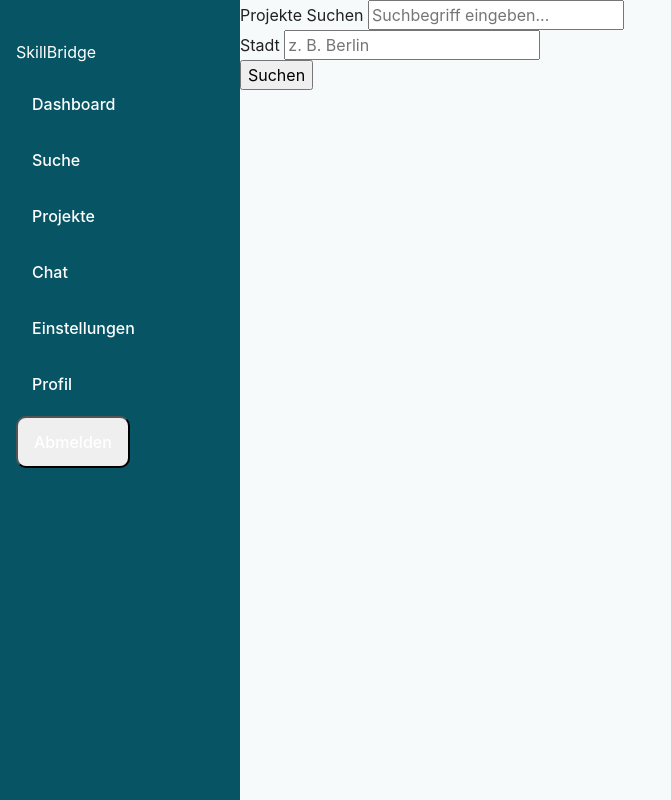
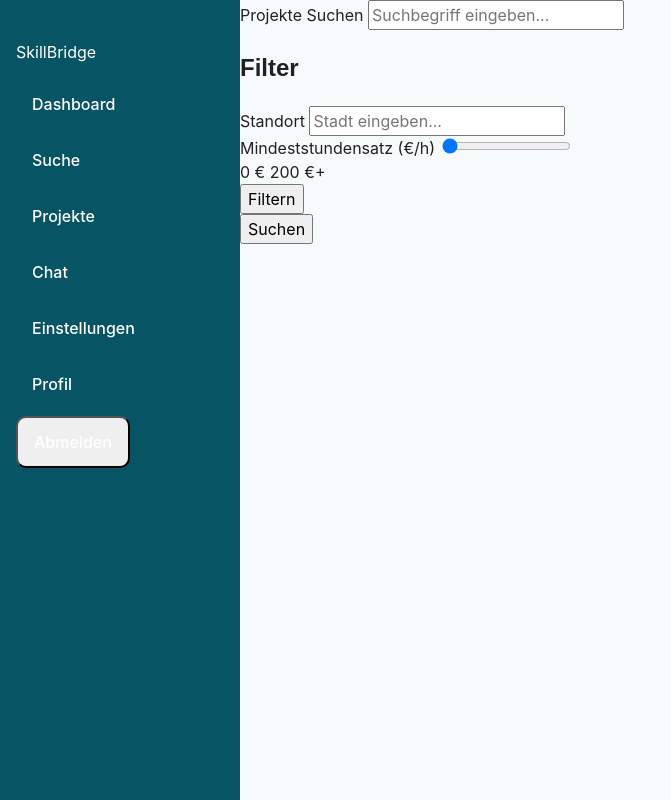
Before and after one commit to zaole05-stack/Project-SkillBridge, a Flask app: page /search in a window 1280 px wide. Shown: the whole page, without its empty margins (0-671 px from the left). Run offline with Flask 3, Linux system fonts and the light colour scheme; the visitor is signed in with stand-in values (Sample User, id 1); some web fonts are replaced.

Commit message:
design für die filter.html

```diff
--- a/templates/parts/filter.html
+++ b/templates/parts/filter.html
@@ -1,7 +1,61 @@
 <!-- Hier kommt der Filter für die Suche. Es wird gezaubert BABY!!!!!! -->
 
-<div class="mb-3">
-  <label for="city" class="form-label">Stadt</label>
-  <input type="search" class="form-control" id="city"
-         name="city" placeholder="z. B. Berlin">
+
+<!-- Filterbereich -->
+<div class="card">
+    <div class="card-body">
+
+        <h2 class="h5 mb-4">Filter</h2>
+
+        <!-- Standort -->
+        <div class="mb-4">
+
+            <label for="location" class="form-label">
+                Standort
+            </label>
+
+            <input
+                type="search"
+                class="form-control"
+                id="location"
+                name="location"
+                placeholder="Stadt eingeben..."
+            >
+
+        </div>
+
+        <!-- Mindeststundensatz -->
+        <div class="mb-4">
+
+            <label for="budget-min" class="form-label">
+                Mindeststundensatz (€/h)
+            </label>
+
+            <input
+                type="range"
+                class="form-range"
+                id="budget-min"
+                name="budget_min"
+                min="0"
+                max="200"
+                step="5"
+                value="0"
+            >
+
+            <div class="d-flex justify-content-between">
+                <span>0 €</span>
+                <span>200 €+</span>
+            </div>
+
+        </div>
+
+        <!-- Filterbutton -->
+        <button
+            type="button"
+            class="btn btn-primary w-100"
+        >
+            Filtern
+        </button>
+
+    </div>
 </div>
```
